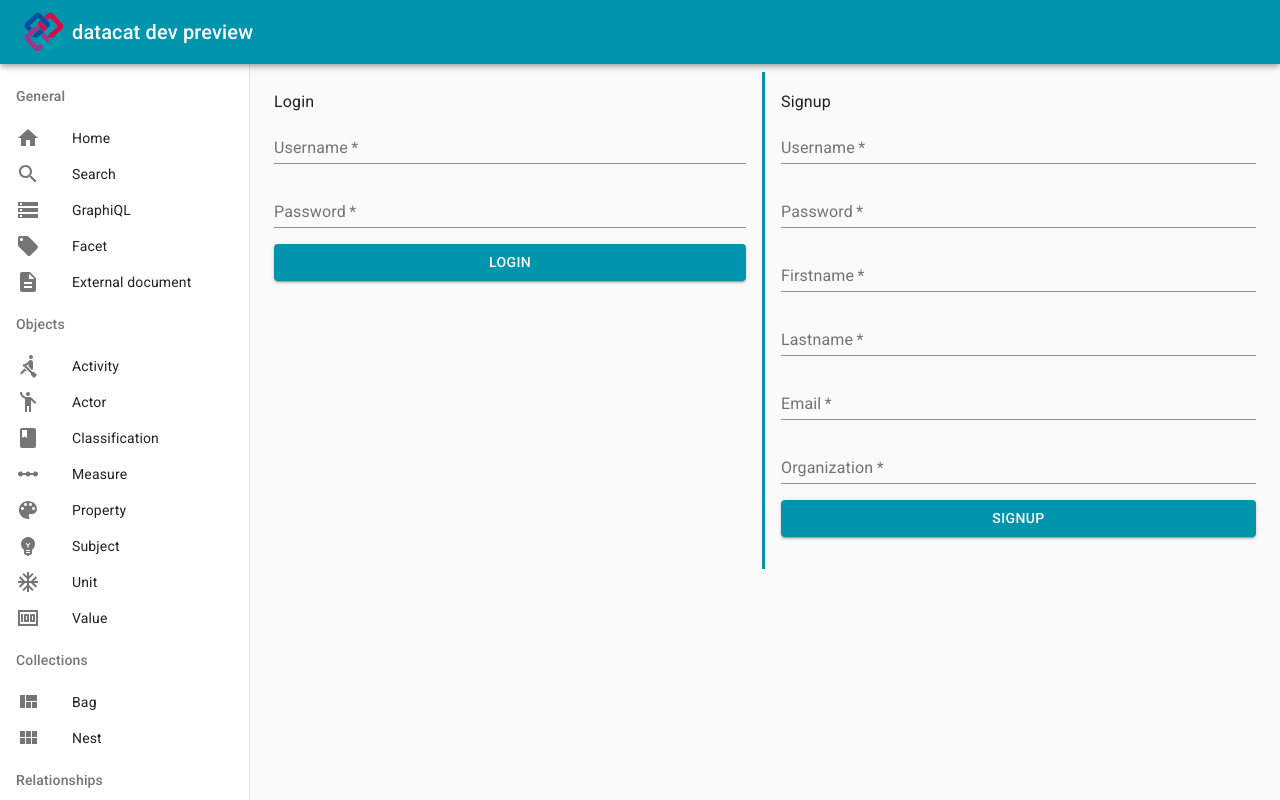
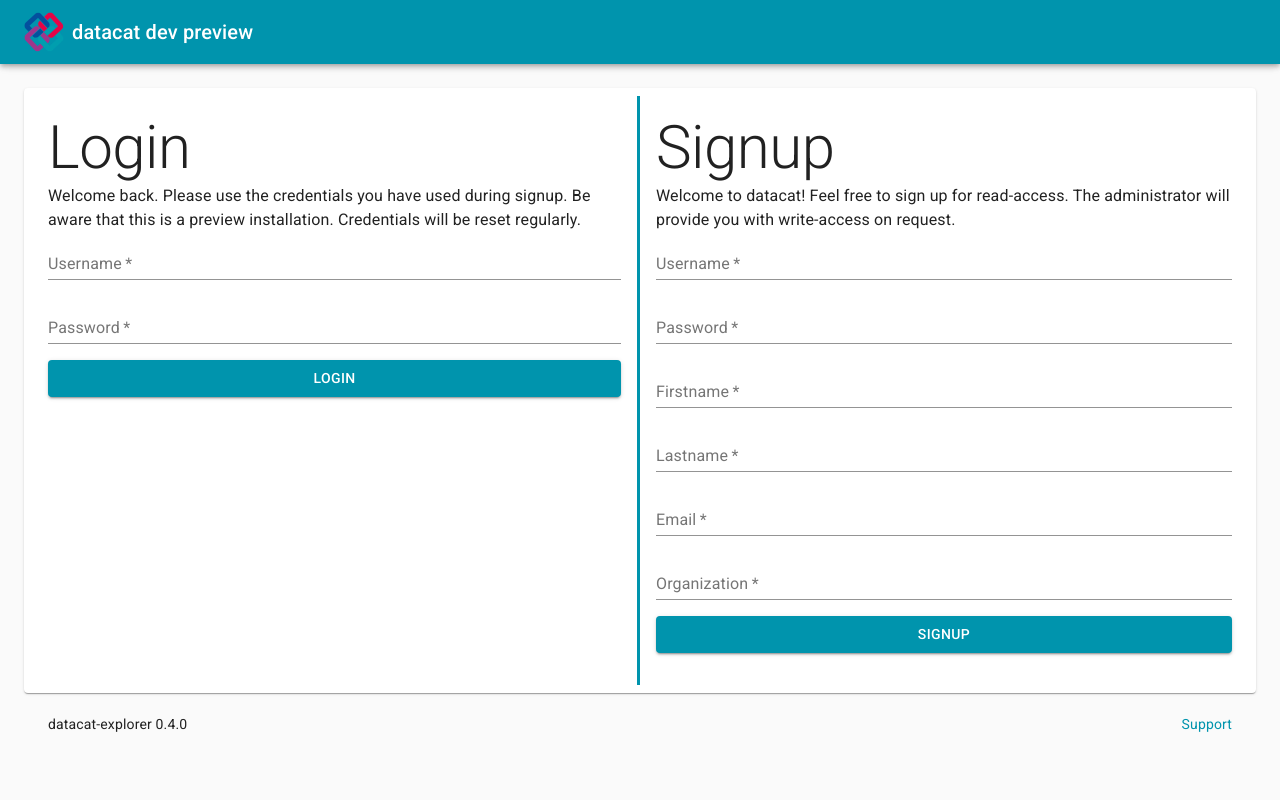
Before and after one commit to dd-bim/datacat-explorer, a React (Create React App) app: page / in a window 1280 px wide. Built offline with nearby package versions, Linux system fonts and the light colour scheme.

Commit message:
feat: Add basic footer

```diff
--- a/src/components/BoardingView/BoardingView.tsx
+++ b/src/components/BoardingView/BoardingView.tsx
@@ -23,11 +23,19 @@ export default function BoardingView(props: BoardingViewProps) {
     return (
         <Grid container spacing={4}>
            <Grid className={classes.login} item xs={6}>
-               <Typography variant="subtitle1">Login</Typography>
+               <Typography variant="h2">Login</Typography>
+               <Typography variant="body1">
+                   Welcome back. Please use the credentials you have used during signup.
+                   Be aware that this is a preview installation. Credentials will be reset regularly.
+               </Typography>
                <LoginForm onLogin={onLogin}/>
            </Grid>
            <Grid item xs={6}>
-               <Typography variant="subtitle1">Signup</Typography>
+               <Typography variant="h2">Signup</Typography>
+               <Typography variant="body1">
+                   Welcome to datacat! Feel free to sign up for read-access.
+                   The administrator will provide you with write-access on request.
+               </Typography>
                <SignupForm onSignup={onSignup} />
            </Grid>
         </Grid>
--- a/src/components/Layout/Layout.tsx
+++ b/src/components/Layout/Layout.tsx
@@ -8,6 +8,7 @@ import Router from "./Router";
 import useAuthContext from "../../hooks/useAuthContext";
 import {useRouteMatch} from "react-router-dom";
 import {Toolbar} from "@material-ui/core";
+import ViewWrapper from "../View/ViewWrapper";
 
 const drawerWidth = 250;
 
@@ -32,7 +33,7 @@ const useStyles = makeStyles(theme => ({
 
 export default function Layout() {
     const match = useRouteMatch("/graphiql");
-    const classes = useStyles({ graphiql: !!match });
+    const classes = useStyles({graphiql: !!match});
     const [drawerOpen, setDrawerOpen] = useState(false);
     const {token, login} = useAuthContext();
 
@@ -40,6 +41,7 @@ export default function Layout() {
         <div className={classes.root}>
             <CssBaseline/>
             <AppBar toggleDrawer={() => setDrawerOpen(!drawerOpen)}/>
+            {token && (
                 <AppDrawer
                     variant="permanent"
                     className={classes.drawer}
@@ -47,13 +49,16 @@ export default function Layout() {
                         paper: classes.drawerPaper,
                     }}
                 />
+            )}
             <main className={classes.content}>
                 <Toolbar/>
-                {
-                    !token
-                    ? <BoardingView onLogin={login} onSignup={login}/>
-                    : <Router />
-                }
+                {!token ? (
+                    <ViewWrapper>
+                        <BoardingView onLogin={login} onSignup={login}/>
+                    </ViewWrapper>
+                ) : (
+                    <Router/>
+                )}
             </main>
         </div>
     );
--- a/src/components/View/ViewWrapper.tsx
+++ b/src/components/View/ViewWrapper.tsx
@@ -1,20 +1,39 @@
 import Paper, {PaperProps} from "@material-ui/core/Paper";
 import React from "react";
 import makeStyles from "@material-ui/core/styles/makeStyles";
+import Typography from "@material-ui/core/Typography";
+import {Link} from "@material-ui/core";
+import Toolbar from "@material-ui/core/Toolbar";
 
 const useStyles = makeStyles(theme => ({
     root: {
         padding: theme.spacing(3)
+    },
+    footer: {
+        display: "flex",
+        justifyContent: "space-between"
     }
 }));
 
 export default function ViewWrapper(props: PaperProps) {
-    const { children } = props;
+    const {children} = props;
     const classes = useStyles();
 
     return (
-        <Paper className={classes.root} {...props}>
-            {children}
-        </Paper>
+        <React.Fragment>
+            <Paper className={classes.root} {...props}>
+                {children}
+            </Paper>
+            <Toolbar className={classes.footer}>
+                <Typography variant="body2">
+                    datacat-explorer {process.env.REACT_APP_VERSION}
+                </Typography>
+                <Typography variant="body2">
+                    <Link href={`mailto:${process.env.REACT_APP_MAIL}`}>
+                        Support
+                    </Link>
+                </Typography>
+            </Toolbar>
+        </React.Fragment>
     );
 }
```
Also changed, not shown: 1 other file (tests, documents, lock files or other folders). Lines whose indentation alone changed are shown as unchanged.
